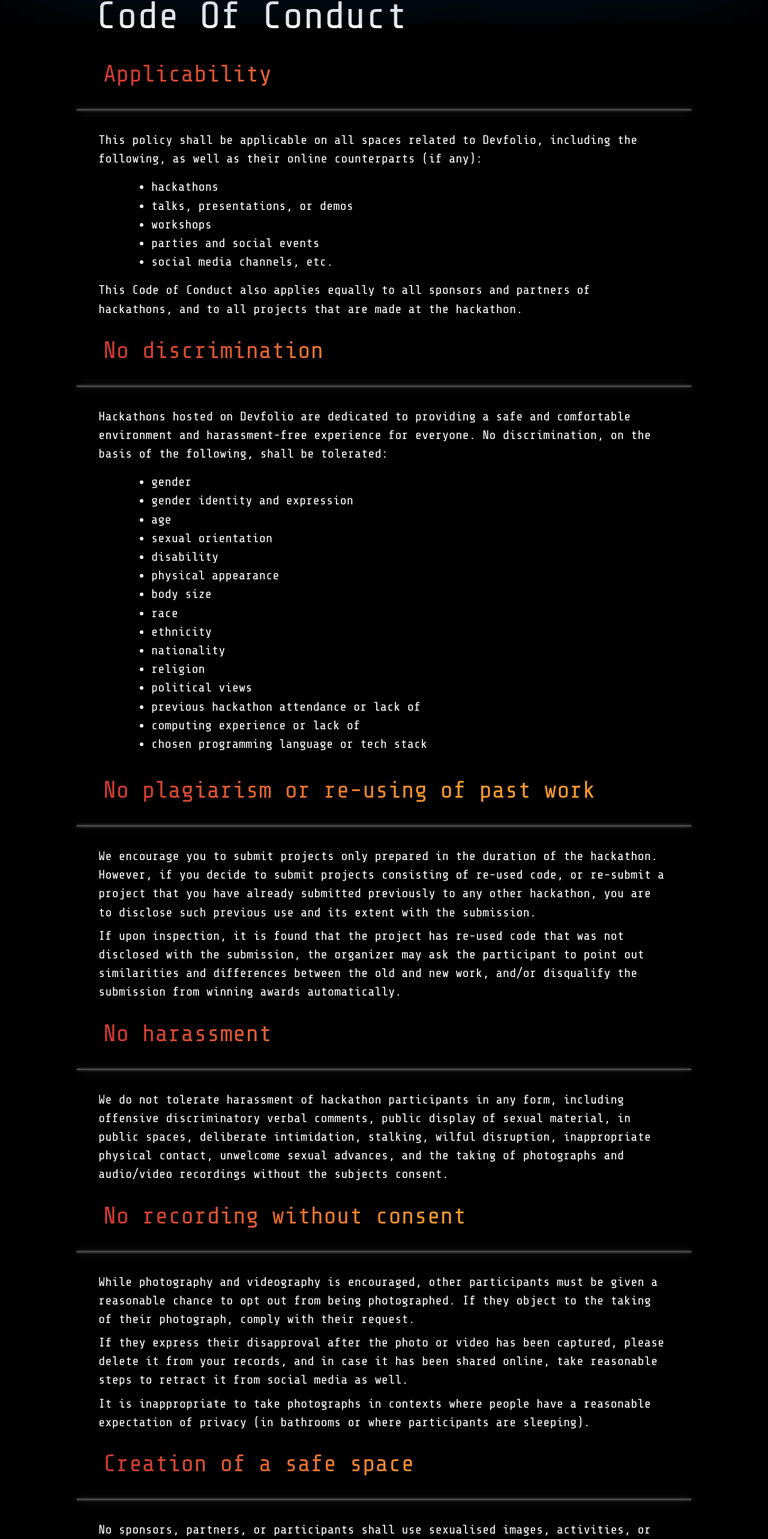
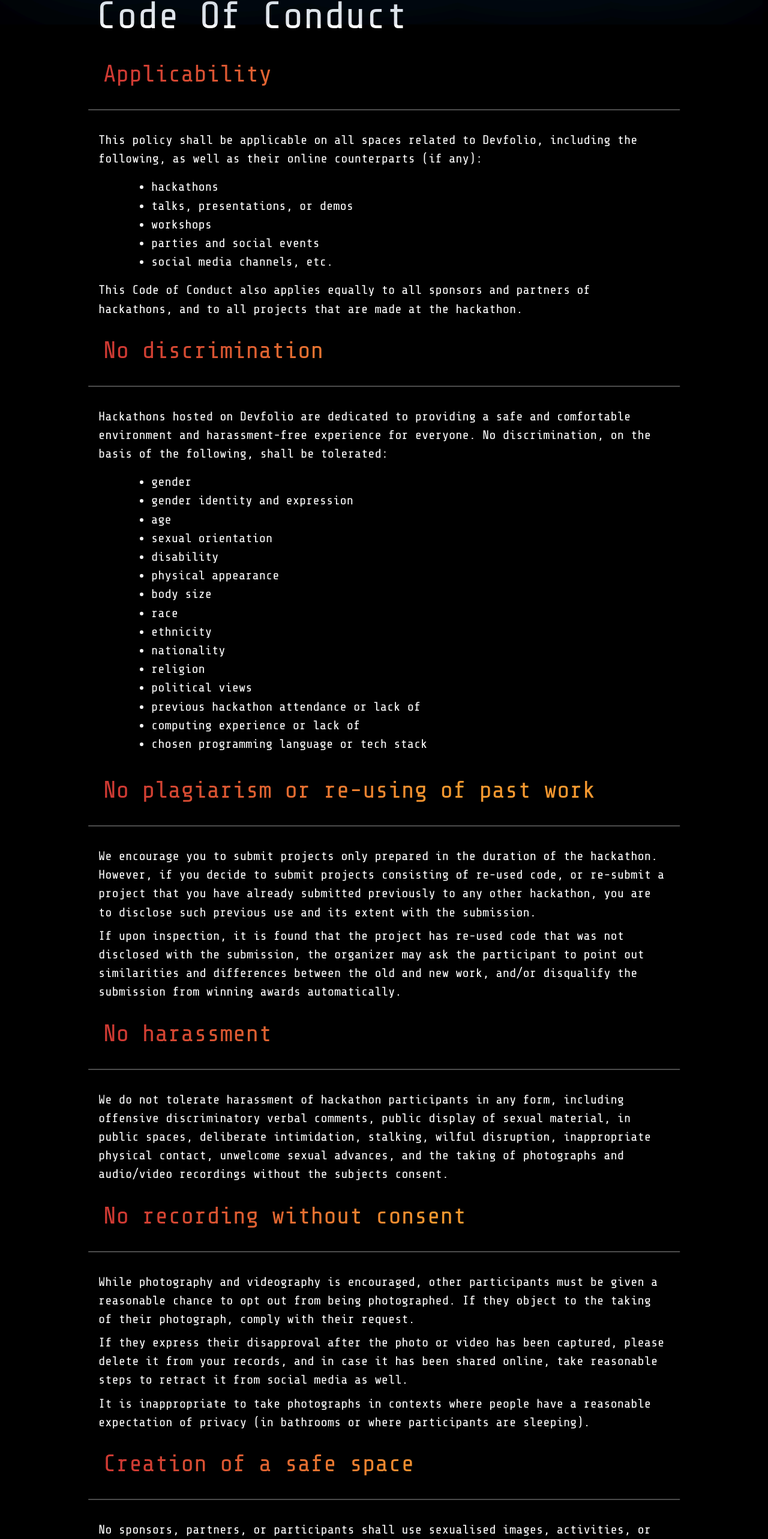
Before and after one commit to adistrim/hackJKLUv3, a Next.js app: page /code-of-conduct in a window 1280 px wide. Shown: the part 214-2780 px from the top of the page at 60% size. Built offline with nearby package versions, Linux system fonts and the light colour scheme.

Commit message:
edited mail.yml, slight UI changes in the code-of-conduct and removed the target from footer

```diff
--- a/src/app/code-of-conduct/page.tsx
+++ b/src/app/code-of-conduct/page.tsx
@@ -10,7 +10,9 @@
       <div
         className={`mx-[1rem] md:mx-[5rem] lg:mx-[10rem] mt-8 md:mt-16 ${tech_mono.className}`}
       >
-        <h1 className={'text-[4rem]'}>Code Of Conduct</h1>
+        <h1 className={"mx-[0.5rem] md:mx-0 text-[2rem] md:text-[4rem]"}>
+          Code Of Conduct
+        </h1>
         <section className="mb-1 md:mb-16">
           <section>
             <h2>
@@ -27,17 +29,7 @@
               </span>
             </h2>
             <div className={`mb-[1.5rem] md:mb-[3rem]`}>
-              <div
-                className="absolute opacity-30 w-2/3 h-0.5 bg-gradient-to-r from-white via-white to-white"
-                style={{
-                    boxShadow:
-                      "0px 0px 2.783px 0px #FFF, 0px 0px 5.566px 0px #FFF, 0px 0px 19.481px 0px #FFF",
-                    width: "80%",
-                    left: "50%",
-                    transform: "translateX(-50%)",
-                  }}
-
-              ></div>
+              <div className="absolute opacity-30 w-[85%] md:w-[77%] h-0.5 bg-gradient-to-r from-white via-white to-white shadow-xl left-1/2 transform -translate-x-1/2"></div>
             </div>
             <p className={`text-white p-3 text-[1rem] md:p-1 md:text-[1.3rem]`}>
               This policy shall be applicable on all spaces related to Devfolio,
@@ -59,9 +51,6 @@
               hackathon.
             </p>
           </section>
-
-          {/* <div className={"absolute opacity-30 w-2/3 h-0.5 bg-gradient-to-r mt-[1rem] mb-[1rem] from-white via-white to-white"} style={{ boxShadow: '0px 0px 2.783px 0px #FFF, 0px 0px 5.566px 0px #FFF, 0px 0px 19.481px 0px #FFF' }}></div> */}
-
           <section>
             <h2>
               <span
@@ -77,17 +66,7 @@
               </span>
             </h2>
             <div className={`mb-[1.5rem] md:mb-[3rem]`}>
-              <div
-                className="absolute opacity-30 w-2/3 h-0.5 bg-gradient-to-r from-white via-white to-white"
-                style={{
-                    boxShadow:
-                      "0px 0px 2.783px 0px #FFF, 0px 0px 5.566px 0px #FFF, 0px 0px 19.481px 0px #FFF",
-                    width: "80%",
-                    left: "50%",
-                    transform: "translateX(-50%)",
-                  }}
-
-              ></div>
+            <div className="absolute opacity-30 w-[85%] md:w-[77%] h-0.5 bg-gradient-to-r from-white via-white to-white shadow-xl left-1/2 transform -translate-x-1/2"></div>
             </div>
             <p className={`text-white p-3 text-[1rem] md:p-1 md:text-[1.3rem]`}>
               Hackathons hosted on Devfolio are dedicated to providing a safe
@@ -115,8 +94,6 @@
               <li>chosen programming language or tech stack</li>
             </ul>
           </section>
-
-          {/* <div className={"absolute opacity-30 w-2/3 h-0.5 bg-gradient-to-r mt-[1rem] mb-[1rem] from-white via-white to-white"} style={{ boxShadow: '0px 0px 2.783px 0px #FFF, 0px 0px 5.566px 0px #FFF, 0px 0px 19.481px 0px #FFF' }}></div> */}
           <section>
             <h2>
               <span
@@ -132,17 +109,7 @@
               </span>
             </h2>
             <div className={`mb-[1.5rem] md:mb-[3rem]`}>
-              <div
-                className="absolute opacity-30 w-2/3 h-0.5 bg-gradient-to-r from-white via-white to-white"
-                style={{
-                    boxShadow:
-                      "0px 0px 2.783px 0px #FFF, 0px 0px 5.566px 0px #FFF, 0px 0px 19.481px 0px #FFF",
-                    width: "80%",
-                    left: "50%",
-                    transform: "translateX(-50%)",
-                  }}
-
-              ></div>
+              <div className="absolute opacity-30 w-[85%] md:w-[77%] h-0.5 bg-gradient-to-r from-white via-white to-white shadow-xl left-1/2 transform -translate-x-1/2"></div>
             </div>
             <p className={`text-white p-3 text-[1rem] md:p-1 md:text-[1.3rem]`}>
               We encourage you to submit projects only prepared in the duration
@@ -161,8 +128,6 @@
             </p>
           </section>
 
-          {/* <div className={"absolute opacity-30 w-2/3 h-0.5 bg-gradient-to-r mt-[1rem] mb-[1rem] from-white via-white to-white"} style={{ boxShadow: '0px 0px 2.783px 0px #FFF, 0px 0px 5.566px 0px #FFF, 0px 0px 19.481px 0px #FFF' }}></div> */}
-
           <section>
             <h2>
               <span
@@ -178,17 +143,7 @@
               </span>
             </h2>
             <div className={`mb-[1.5rem] md:mb-[3rem]`}>
-              <div
-                className="absolute opacity-30 w-2/3 h-0.5 bg-gradient-to-r from-white via-white to-white"
-                style={{
-                    boxShadow:
-                      "0px 0px 2.783px 0px #FFF, 0px 0px 5.566px 0px #FFF, 0px 0px 19.481px 0px #FFF",
-                    width: "80%",
-                    left: "50%",
-                    transform: "translateX(-50%)",
-                  }}
-
-              ></div>
+              <div className="absolute opacity-30 w-[85%] md:w-[77%] h-0.5 bg-gradient-to-r from-white via-white to-white shadow-xl left-1/2 transform -translate-x-1/2"></div>
             </div>
             <p className={`text-white p-3 text-[1rem] md:p-1 md:text-[1.3rem]`}>
               We do not tolerate harassment of hackathon participants in any
@@ -199,8 +154,6 @@
               and audio/video recordings without the subjects consent.
             </p>
           </section>
-
-          {/* <div className={"absolute opacity-30 w-2/3 h-0.5 bg-gradient-to-r mt-[1rem] mb-[1rem] from-white via-white to-white"} style={{ boxShadow: '0px 0px 2.783px 0px #FFF, 0px 0px 5.566px 0px #FFF, 0px 0px 19.481px 0px #FFF' }}></div> */}
 
           <section>
             <h2>
@@ -217,17 +170,7 @@
               </span>
             </h2>
             <div className={`mb-[1.5rem] md:mb-[3rem]`}>
-              <div
-                className="absolute opacity-30 w-2/3 h-0.5 bg-gradient-to-r from-white via-white to-white"
-                style={{
-                    boxShadow:
-                      "0px 0px 2.783px 0px #FFF, 0px 0px 5.566px 0px #FFF, 0px 0px 19.481px 0px #FFF",
-                    width: "80%",
-                    left: "50%",
-                    transform: "translateX(-50%)",
-                  }}
-
-              ></div>
+              <div className="absolute opacity-30 w-[85%] md:w-[77%] h-0.5 bg-gradient-to-r from-white via-white to-white shadow-xl left-1/2 transform -translate-x-1/2"></div>
             </div>
             <p className={`text-white p-3 text-[1rem] md:p-1 md:text-[1.3rem]`}>
               While photography and videography is encouraged, other
@@ -268,17 +211,7 @@
               </span>
             </h2>
             <div className={`mb-[1.5rem] md:mb-[3rem]`}>
-              <div
-                className="absolute opacity-30 w-2/3 h-0.5 bg-gradient-to-r from-white via-white to-white"
-                style={{
-                    boxShadow:
-                      "0px 0px 2.783px 0px #FFF, 0px 0px 5.566px 0px #FFF, 0px 0px 19.481px 0px #FFF",
-                    width: "80%",
-                    left: "50%",
-                    transform: "translateX(-50%)",
-                  }}
-
-              ></div>
+              <div className="absolute opacity-30 w-[85%] md:w-[77%] h-0.5 bg-gradient-to-r from-white via-white to-white shadow-xl left-1/2 transform -translate-x-1/2"></div>
             </div>
             <p className={`text-white p-3 text-[1rem] md:p-1 md:text-[1.3rem]`}>
               No sponsors, partners, or participants shall use sexualised
@@ -306,17 +239,7 @@
               </span>
             </h2>
             <div className={`mb-[1.5rem] md:mb-[3rem]`}>
-              <div
-                className="absolute opacity-30 w-2/3 h-0.5 bg-gradient-to-r from-white via-white to-white"
-                style={{
-                    boxShadow:
-                      "0px 0px 2.783px 0px #FFF, 0px 0px 5.566px 0px #FFF, 0px 0px 19.481px 0px #FFF",
-                    width: "80%",
-                    left: "50%",
-                    transform: "translateX(-50%)",
-                  }}
-
-              ></div>
+              <div className="absolute opacity-30 w-[85%] md:w-[77%] h-0.5 bg-gradient-to-r from-white via-white to-white shadow-xl left-1/2 transform -translate-x-1/2"></div>
             </div>
             <p className={`text-white p-3 text-[1rem] md:p-1 md:text-[1.3rem]`}>
               You will own any developments made by you, and all rights, titles
@@ -346,17 +269,7 @@
               </span>
             </h2>
             <div className={`mb-[1.5rem] md:mb-[3rem]`}>
-              <div
-                className="absolute opacity-30 w-2/3 h-0.5 bg-gradient-to-r from-white via-white to-white"
-                style={{
-                    boxShadow:
-                      "0px 0px 2.783px 0px #FFF, 0px 0px 5.566px 0px #FFF, 0px 0px 19.481px 0px #FFF",
-                    width: "80%",
-                    left: "50%",
-                    transform: "translateX(-50%)",
-                  }}
-
-              ></div>
+              <div className="absolute opacity-30 w-[85%] md:w-[77%] h-0.5 bg-gradient-to-r from-white via-white to-white shadow-xl left-1/2 transform -translate-x-1/2"></div>
             </div>
             <p className={`text-white p-3 text-[1rem] md:p-1 md:text-[1.3rem]`}>
               If you notice any violation of this Code of Conduct or find
@@ -370,9 +283,6 @@
               value your attendance.
             </p>
           </section>
-
-          {/*
-           */}
 
           <section>
             <h2>
@@ -389,17 +299,7 @@
               </span>
             </h2>
             <div className={`mb-[1.5rem] md:mb-[3rem]`}>
-              <div
-                className="absolute opacity-30 w-2/3 h-0.5 bg-gradient-to-r from-white via-white to-white"
-                style={{
-                    boxShadow:
-                      "0px 0px 2.783px 0px #FFF, 0px 0px 5.566px 0px #FFF, 0px 0px 19.481px 0px #FFF",
-                    width: "80%",
-                    left: "50%",
-                    transform: "translateX(-50%)",
-                  }}
-
-              ></div>
+              <div className="absolute opacity-30 w-[85%] md:w-[77%] h-0.5 bg-gradient-to-r from-white via-white to-white shadow-xl left-1/2 transform -translate-x-1/2"></div>
             </div>
             <p className={`text-white p-3 text-[1rem] md:p-1 md:text-[1.3rem]`}>
               In case any participant violates this Code of Conduct, the
--- a/src/app/components/footer.tsx
+++ b/src/app/components/footer.tsx
@@ -14,7 +14,7 @@
           {/* Left Side */}
           <div className="w-full md:w-50% lg:40% flex flex-col">
             <RegisterBtn />
-            <NextLink href="/code-of-conduct" passHref target="_blank">
+            <NextLink href="/code-of-conduct" passHref>
               <p className={`text-[0.9rem] mt-[2rem] md:text-[1.2rem] font-thin text-gray-400 hover:text-white hover:underline ${tech_mono.className}`}>
                 Code of conduct
               </p>
```
Lines whose indentation alone changed are shown as unchanged.
